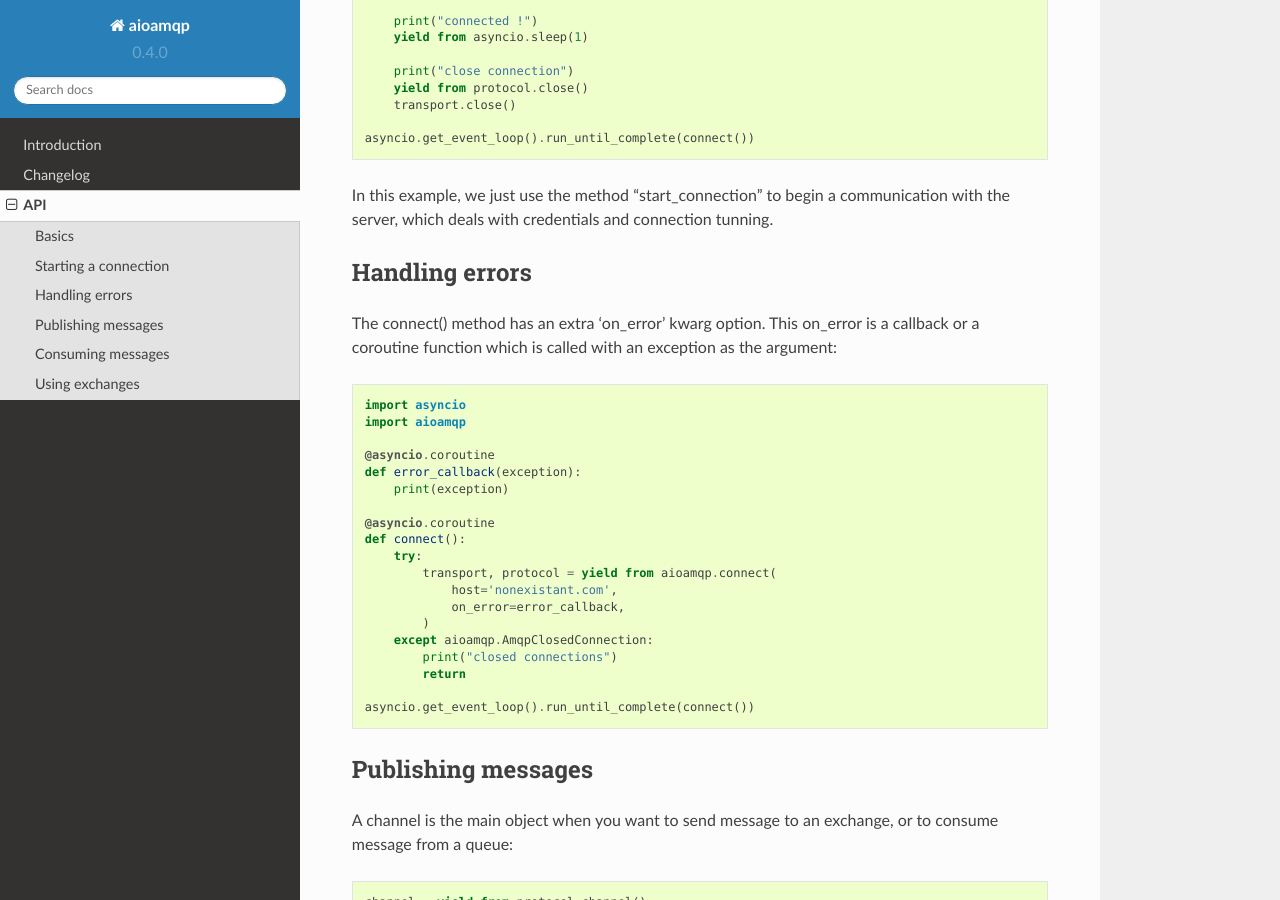
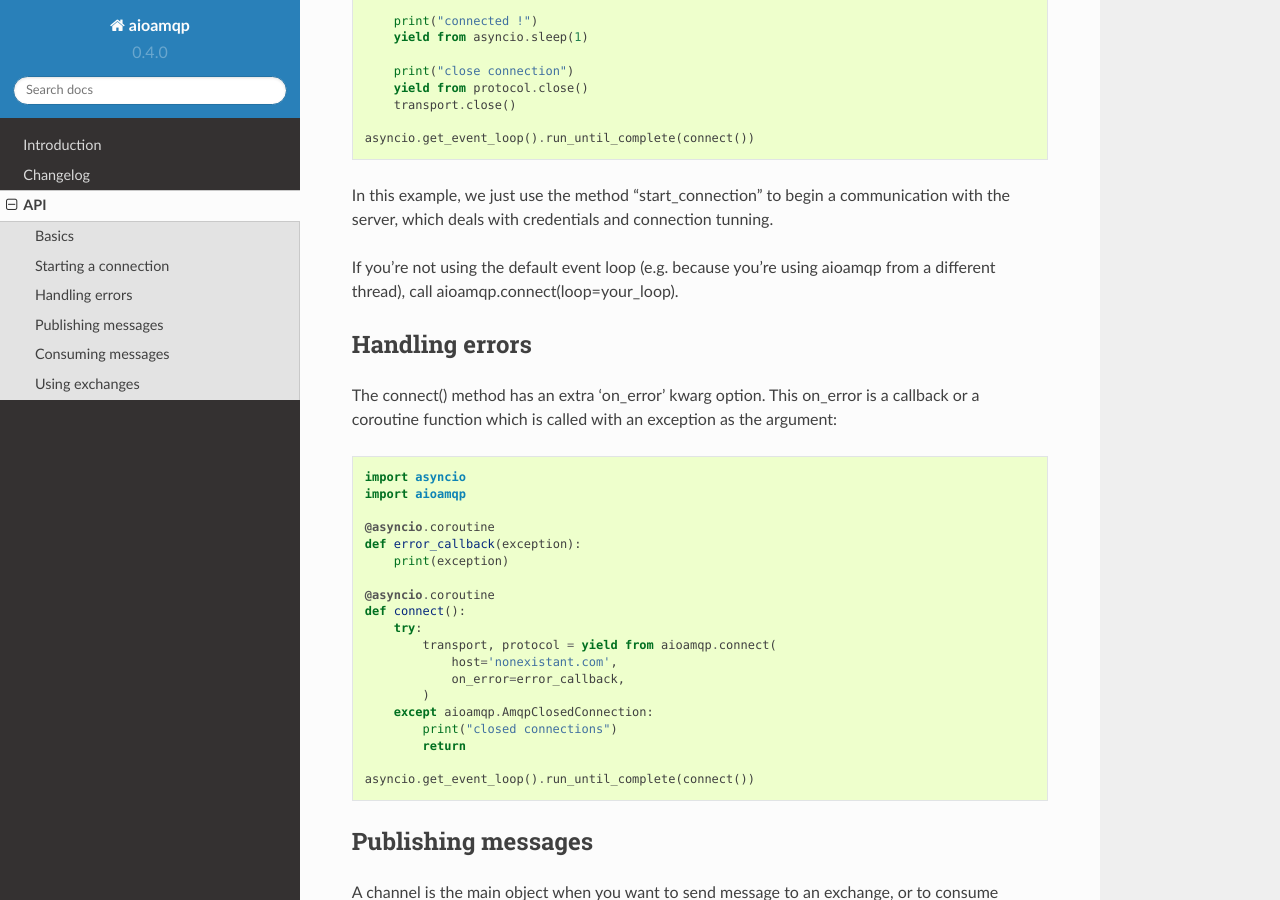
Before and after one commit to Polyconseil/aioamqp, a Sphinx documentation site: the page built from docs/api.rst, in a window 1280 px wide and 900 px high, scrolled down 625 px. Built offline with Sphinx 7.4.7 and the Read the Docs theme 2.0.0, drawn with Linux system fonts in a browser that asks for light colours.

Commit message:
document loop option

```diff
--- a/aioamqp/__init__.py
+++ b/aioamqp/__init__.py
@@ -25,6 +25,7 @@
         @verify_ssl:    Verify server's SSL certificate (True by default)
         @login_method:  AMQP auth method
         @insist:        Insist on connecting to a server
+        @loop:          optionally set the event loop to use.
 
         @kwargs:        Arguments to be given to the protocol_factory instance
 
--- a/docs/api.rst
+++ b/docs/api.rst
@@ -41,6 +41,8 @@
 
 In this example, we just use the method "start_connection" to begin a communication with the server, which deals with credentials and connection tunning.
 
+If you're not using the default event loop (e.g. because you're using
+aioamqp from a different thread), call aioamqp.connect(loop=your_loop).
 
 Handling errors
 ---------------
```
